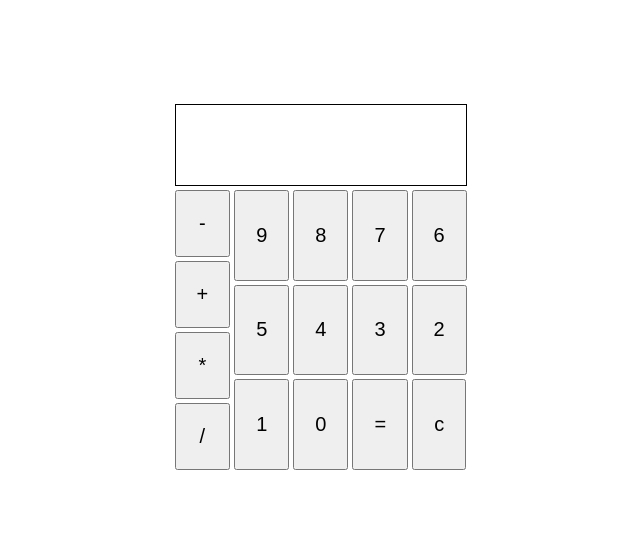
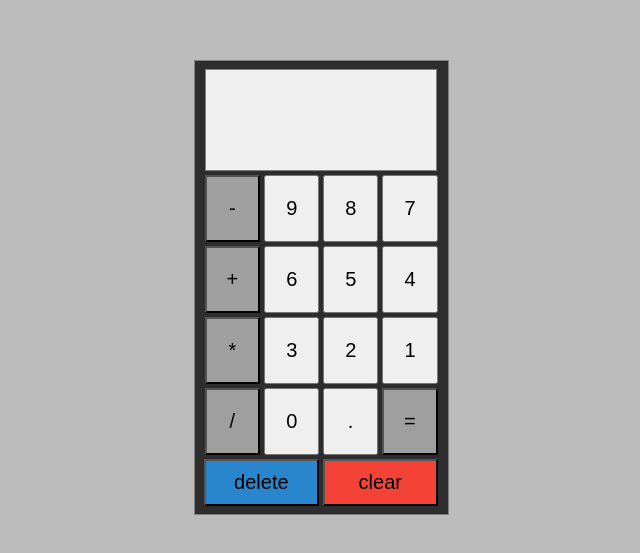
Before and after one commit to mariusdaniel15/calculator, a plain HTML site: page index.html in a window 1280 px wide. Shown: the part 121-674 px from the top of the page, without its empty margins (319-959 px from the left). Drawn offline with Linux system fonts and the light colour scheme.

Commit message:
stylize the interface, add delete and point button

```diff
--- a/index.html
+++ b/index.html
@@ -8,10 +8,16 @@
     </head>
 
     <body>
-        <div class = "display"></div>
-        <div class="container">
-            <div class = "operators"></div>
-            <div class = "numbers"></div>
+
+        <div class = "calculator">
+            <div class = "display"></div>
+
+            <div class="container">
+                <div class = "operators"></div>
+                <div class = "numbers"></div>
+            </div>
+
+            <div class="twoButtons"></div>
             </div>
         </div>
     </body>
--- a/script.js
+++ b/script.js
@@ -32,20 +32,37 @@ const buttons2 = () => {
 }
 buttons2();
 
-//equals and clear
+//point and equals
 const buttons3 = () => {
-  const twoButtons = document.querySelector('.numbers');
+  const pointEquals = document.querySelector('.numbers');
+
+  const pointB = document.createElement('button');
+  pointB.classList.add('pointB');
+  pointB.textContent = '.';
+  pointEquals.appendChild(pointB);
+
   const equals = document.createElement('button');
   equals.classList.add('equals');
   equals.textContent = '=';
-  twoButtons.appendChild(equals);
+  pointEquals.appendChild(equals);
+}
+buttons3();
+
+//delete and clear
+const buttons4 = () => {
+  const deleteClear = document.querySelector('.twoButtons');
+
+  const deleteB = document.createElement('button');
+  deleteB.classList.add('deleteB');
+  deleteB.textContent = 'delete';
+  deleteClear.appendChild(deleteB);
 
   const clear = document.createElement('button');
   clear.classList.add('clear');
-  clear.textContent = 'c';
-  twoButtons.appendChild(clear);
+  clear.textContent = 'clear';
+  deleteClear.appendChild(clear);
 }
-buttons3();
+buttons4();
 
 // operator functions
 const add = (a,b) => a+b;
--- a/style.css
+++ b/style.css
@@ -5,26 +5,52 @@ body{
     height: 800px;
     flex-direction: column;
     gap:4px;
+    background-color: #BCBCBC;
+}
+
+.calculator{
+    display: flex;
+    flex-direction: column;
+    justify-content: center;
+    align-items: center;
+    border: 1px solid gray;
+    padding:8px;
+    gap:4px;
+    background-color: 	#2d2d2d;
 }
 
 .container{
     display: flex;
+    justify-content: center;
+    align-items: center;
     gap:4px;
-    max-width: 300px;
-    padding-left: 7px;
+    width: 235px;
+    padding-left: 2px;
 }
 
 .display{
     display: flex;
-    border: 1px solid;
-    padding:40px 145px;
+    border: 1px solid gray;
+    height: 100px;
+    width: 230px;
+    font-size: 36px;
+    justify-content: flex-end;
+    align-items: center;
+    background-color: #f0f0f0;
 }
 
 .numbers{
     display: flex;
     flex-wrap: wrap;
     gap: 4px;
-    flex-shrink: 2;
+}
+
+.pointB{
+    padding:20px 22.5px;
+}
+
+.equals{
+    background-color: #9f9f9f;
 }
 
 .operators{
@@ -33,7 +59,32 @@ body{
     flex-direction: column;
 }
 
+.operator{
+    background-color: 	#9f9f9f;
+}
+
+.twoButtons{
+    display: flex;
+    flex:1;
+    gap:4px;
+}
+
+.deleteB{
+    padding:10px 28px;
+    background-color: #2986CC;
+}
+
+.clear{
+    padding:10px 34px;
+    background-color: #F44336;
+}
+
 button{
     padding:20px;
     font-size: 20px;
+    transition-duration: 0.4s;
 }
+
+button:hover{
+    background-color: white;
+}
```
